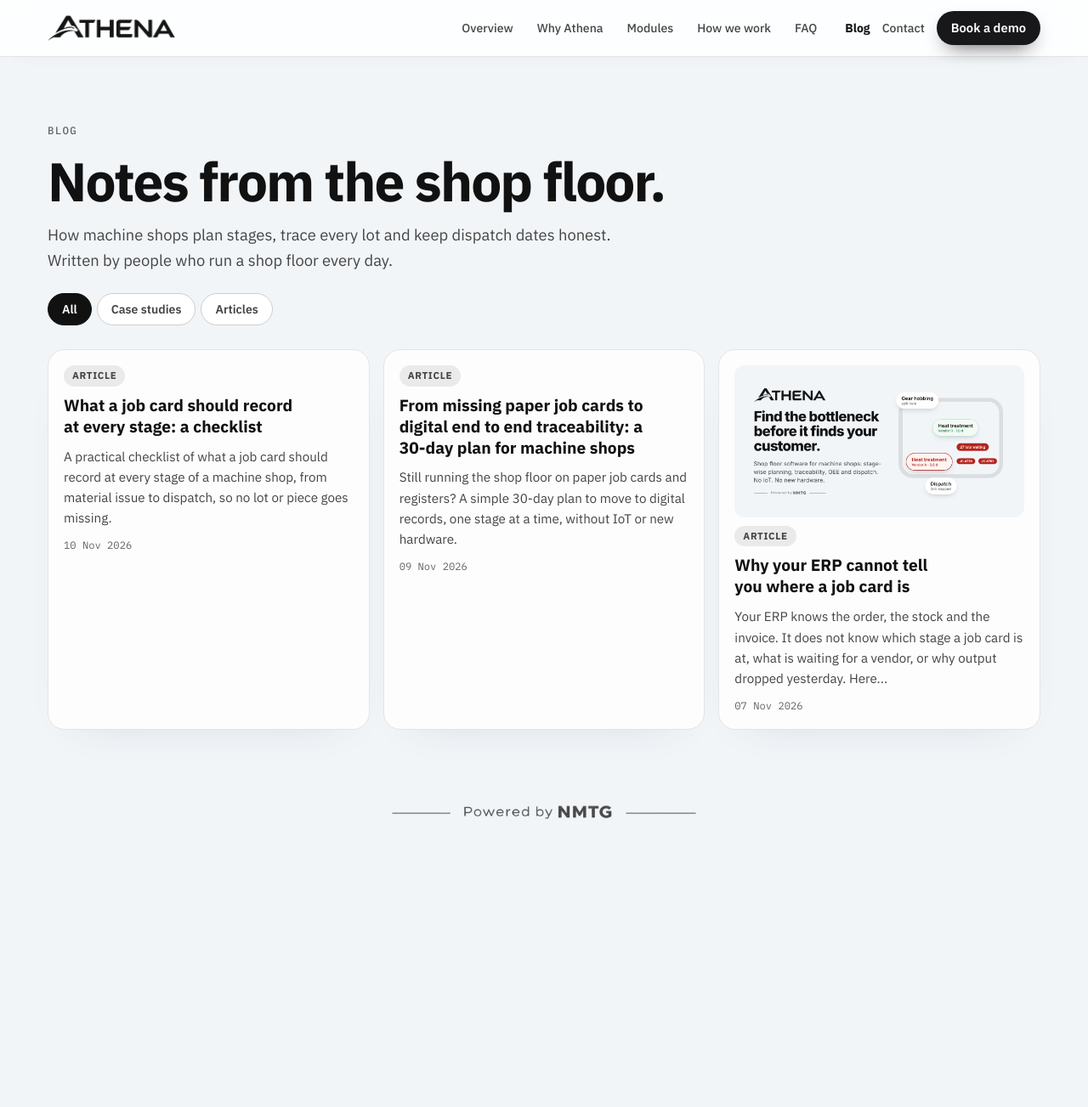
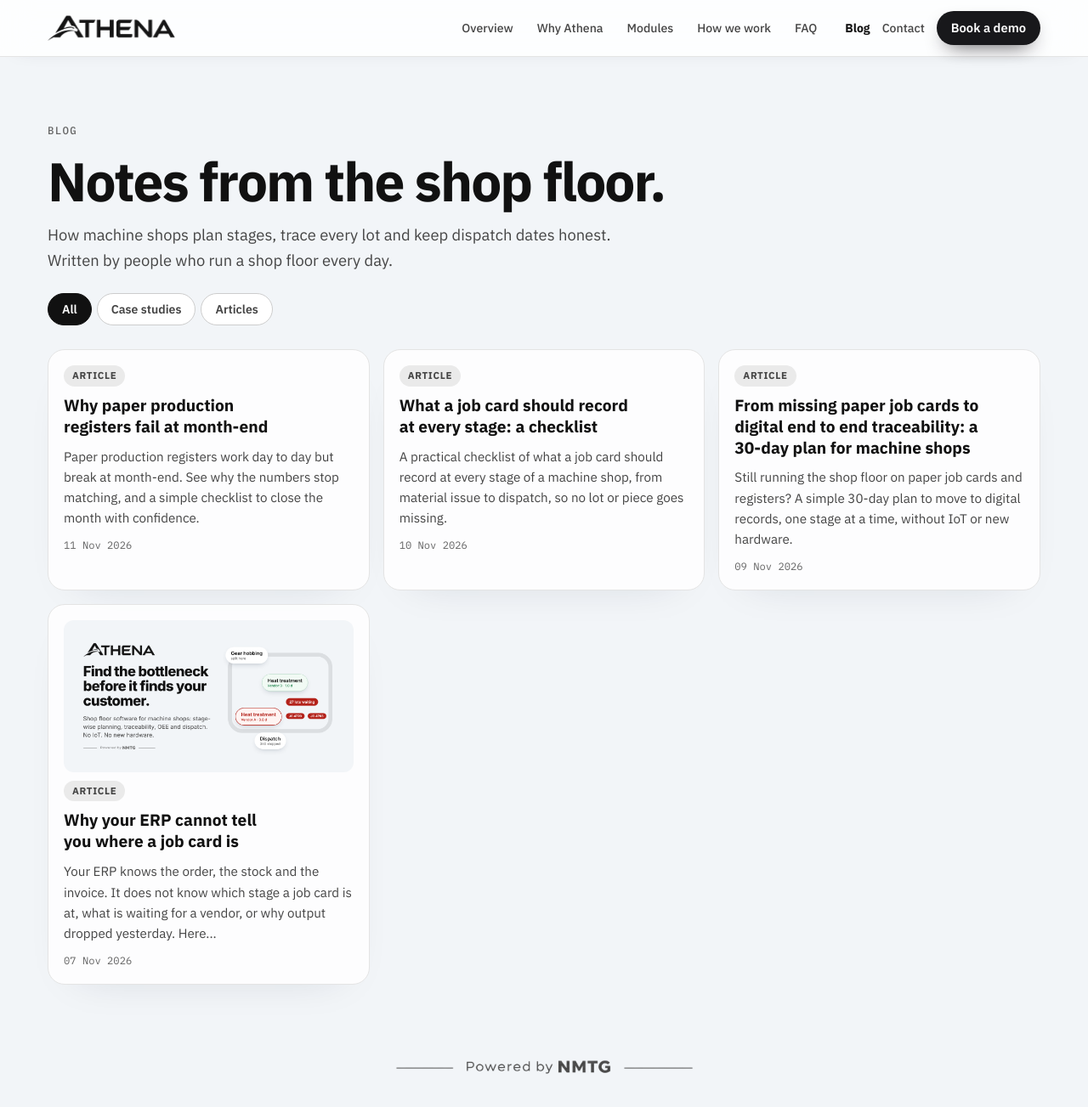
Before and after one commit to AthenaMES/athenames.github.io, a Jekyll site: the page built from blog/index.html, in a window 1280 px wide and 1329 px high. Shown: the top 1303 px of the window at 85% size. Built offline with Jekyll 4.4.1, drawn with Linux system fonts in a browser that asks for light colours; part of the change alters nothing that is shown.

Commit message:
Publish 11 Nov article: Why paper production registers fail at month-end
Co-Authored-By: Claude <noreply@anthropic.com>

```diff
--- a/_posts/2026-11-11-why-paper-production-registers-fail-month-end.md
+++ b/_posts/2026-11-11-why-paper-production-registers-fail-month-end.md
@@ -3,9 +3,8 @@ title: "Why paper production registers fail at month-end"
 description: "Paper production registers work day to day but break at month-end. See why the numbers stop matching, and a simple checklist to close the month with confidence."
 date: 2026-11-11
 author: Athena team
-published: false
+published: true
 hold: false
-auto_publish_on: 2026-11-11
 email_thread: "1a1c337899912bc9"
 last_reply_id: "1a1c337899912bc9"
 ---
```
